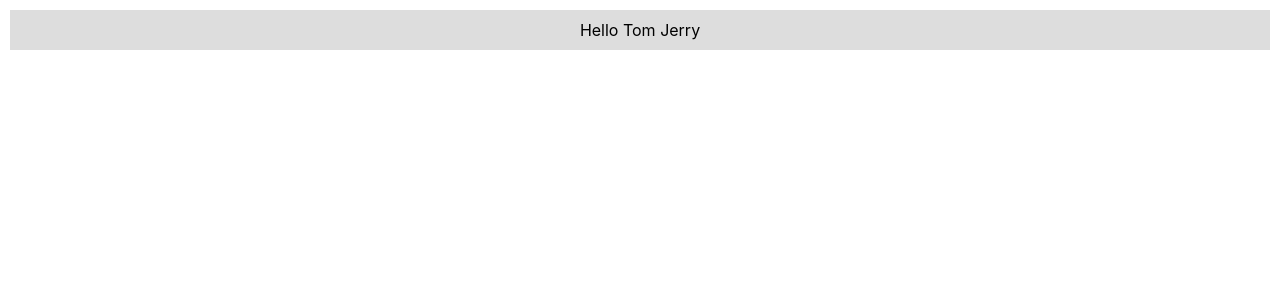
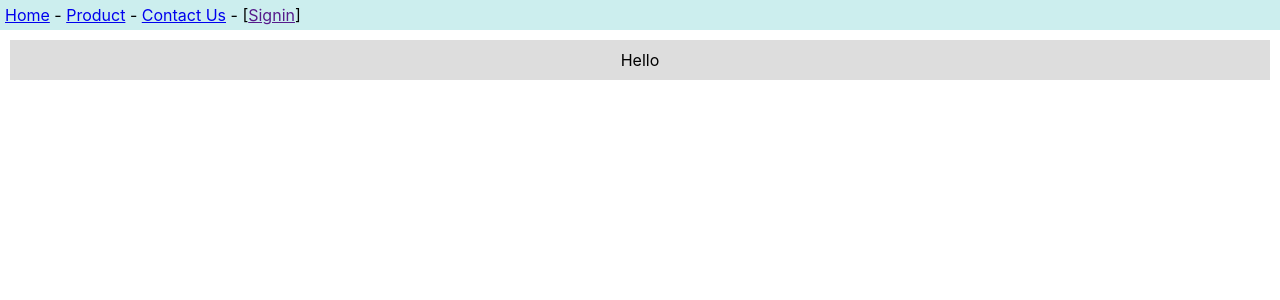
Before and after one commit to Akatsuki812/App1_v2, a React (Create React App) app: page / in a window 1280 px wide. Shown: the top 300 px of the page. Built offline with nearby package versions, Linux system fonts and the light colour scheme.

Commit message:
Tom Jerry

```diff
--- a/src/App.js
+++ b/src/App.js
@@ -1,11 +1,14 @@
 import React from 'react';
 import { userContext } from './context';
-import Content from './context-content';
+import Content2 from './context-content';
+import Header2 from './context-header2';
 
 export default function App(){
+  let[user,setUser]= React.useState('')
   return (
-    <userContext.Provider value = {'Tom Jerry'}>
-      <Content/>
+    <userContext.Provider value = {[user,setUser]}>
+      <Header2/>
+      <Content2/>
     </userContext.Provider>
   )
 }
--- /dev/null
+++ b/src/context-header2.js
@@ -0,0 +1,45 @@
+import React from "react";
+import { userContext } from "./context";
+export default class Header2 extends React.Component {
+  static contextType = userContext;
+
+  render() {
+    let [user, setUser] = this.context;
+    const headerStyle = {
+      backgroundColor: "#cee",
+      padding: 5,
+    };
+    const onClickSignout = (event) => {
+      event.preventDefault();
+      setUser('');
+    };
+    const onClickSignin = (event) => {
+      event.preventDefault();
+      setUser('Tom Jerry');
+    };
+    return (
+      <div style={headerStyle}>
+        <a href=" ">Home</a>&nbsp;-&nbsp;
+        <a href=" ">Product</a>&nbsp;-&nbsp;
+        <a href=" ">Contact Us</a>&nbsp;-&nbsp;
+        {user ? (
+          <span>
+            [{user}&nbsp;:&nbsp;
+            <a href="" onClick={onClickSignout}>
+              Signout
+            </a>
+            ]
+          </span>
+        ) : (
+          <span>
+            [
+            <a href="" onClick={onClickSignin}>
+              Signin
+            </a>
+            ]
+          </span>
+        )}
+      </div>
+    );
+  }
+}
```
Also changed, not shown: src/context-content2.js (added, +26 -0 lines).
